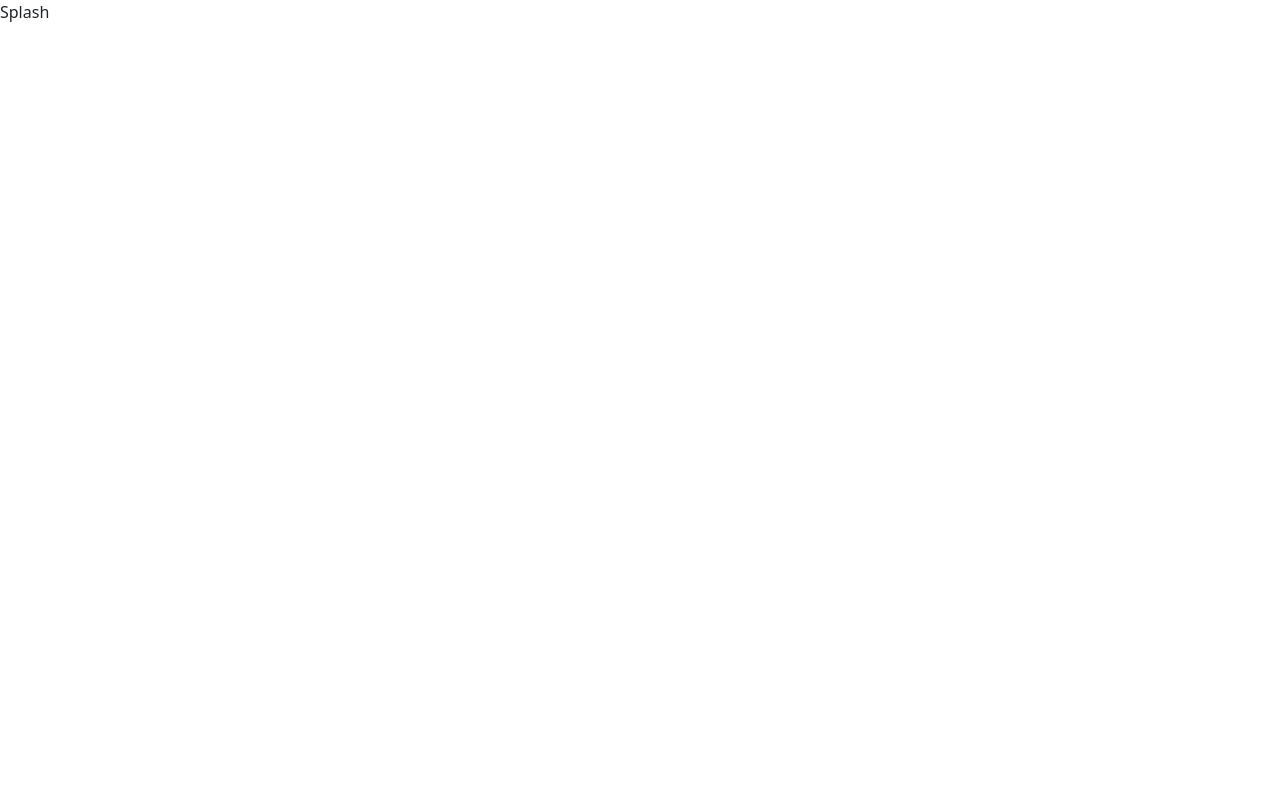
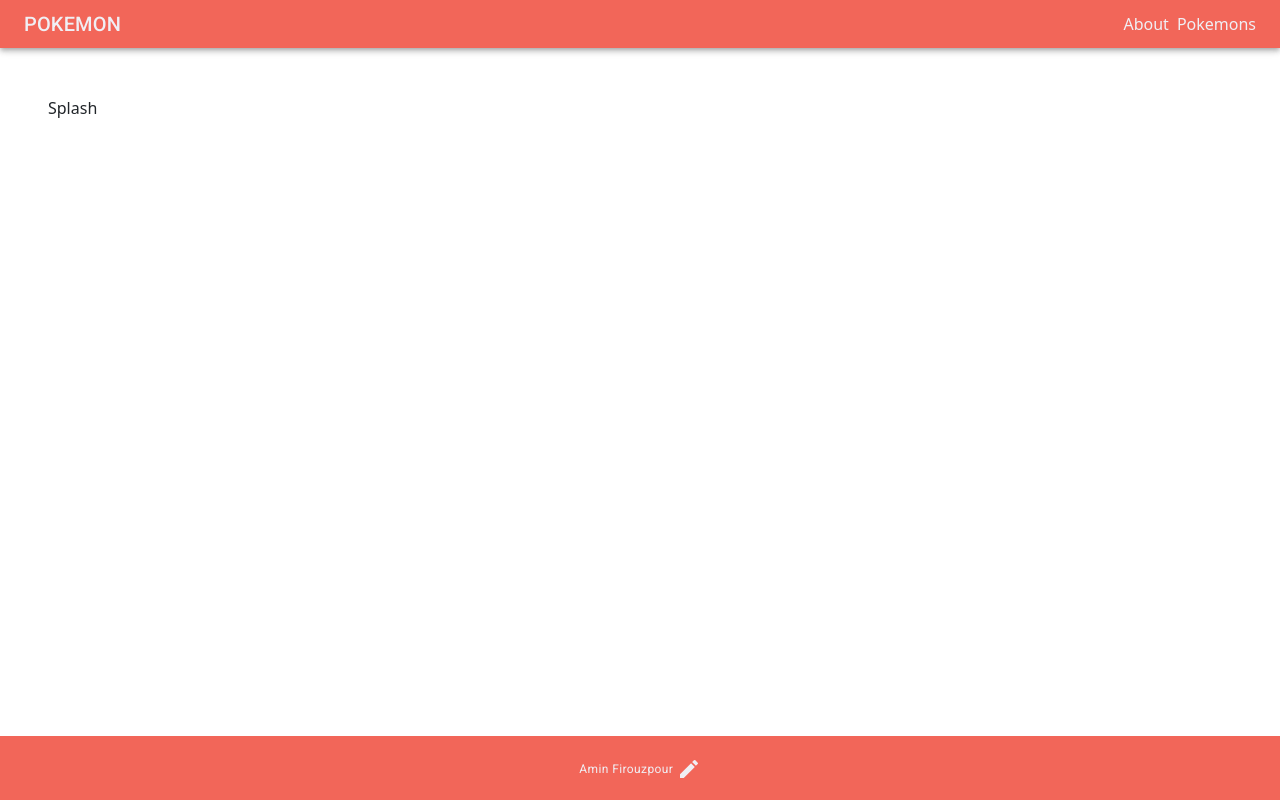
Before and after one commit to Aminfrp/pokemons, a React (Create React App) app: page / in a window 1280 px wide. Built offline with nearby package versions, Linux system fonts and the light colour scheme.

Commit message:
feat: :sparkles: add charactors images

```diff
--- a/package.json
+++ b/package.json
@@ -17,6 +17,7 @@
     "react-query": "^3.34.19",
     "react-router-dom": "^6.3.0",
     "react-scripts": "5.0.0",
+    "swiper": "^8.2.4",
     "web-vitals": "^2.1.4"
   },
   "scripts": {
--- a/src/App.js
+++ b/src/App.js
@@ -1,15 +1,28 @@
+import { createTheme, ThemeProvider } from "@mui/material";
 import { QueryClientProvider ,QueryClient } from "react-query";
 import { ReactQueryDevtools } from 'react-query/devtools'
 import Router from "./Router";
 
 function App() {
   const query = new QueryClient();
+  const theme = createTheme({
+    palette: {
+      primary: {
+        main: "#F26659",
+      },
+      secondary:{
+        main: "#F0EFF4"
+      }
+    },
+  });
   return (
     <div className="App">
-      <QueryClientProvider client={query}>
-        <Router/>
-        <ReactQueryDevtools initialIsOpen={false} />
-      </QueryClientProvider>
+      <ThemeProvider theme={theme}>
+        <QueryClientProvider client={query}>
+          <Router/>
+          <ReactQueryDevtools initialIsOpen={false} />
+        </QueryClientProvider>
+      </ThemeProvider>
     </div>
   );
 }
--- a/src/Router.js
+++ b/src/Router.js
@@ -7,17 +7,21 @@ import About from "./pages/about/About"
 import Splash from './pages/splash/Splash';
 import  Pokemons  from './pages/pokemons/Pokemons';
 import Pokemon from "./pages/pokemons/Pokemon";
+import Layouts from "./components/layouts/Layouts";
 
 const Router = () => {
   return(
     <BrowserRouter>
+      <Layouts>
         <Routes>
           <Route path="/" element={<Splash />} />
-      <Route path="/pokemons" element={<Pokemons />} >
+          <Route path="pokemons">
+            <Route index element={<Pokemons />} />
             <Route path=":id" element={<Pokemon/>} />
           </Route>
           <Route path="/about" element={<About />} />
         </Routes>
+      </Layouts>
     </BrowserRouter>
   )
 }
--- /dev/null
+++ b/src/components/layouts/Layouts.jsx
@@ -0,0 +1,17 @@
+import React from 'react'
+import Footer from './footer/Footer'
+import Header from './header/Header'
+
+const Layouts = (props) => {
+  return (
+    <div className='d-flex flex-column' style={{height:"100vh"}}>
+      <Header/>
+      <div className='flex-grow-1 p-5 d-flex'>
+        {props.children}
+      </div>
+      <Footer/>
+    </div>
+  )
+}
+
+export default Layouts
--- /dev/null
+++ b/src/components/layouts/footer/Footer.jsx
@@ -0,0 +1,18 @@
+import { Toolbar, Typography, useTheme } from '@mui/material'
+import React from 'react'
+import EditIcon from '@mui/icons-material/Edit';
+
+const Footer = () => {
+  const theme = useTheme()
+  return (
+    <Toolbar className='d-flex justify-content-center' style={{ backgroundColor: theme.palette.primary.main }}>
+      <div className='w-25 text-center'>
+        <Typography variant="caption" color="secondary" >
+          Amin Firouzpour <EditIcon />
+        </Typography>
+      </div>
+    </Toolbar>
+  )
+}
+
+export default Footer
--- /dev/null
+++ b/src/components/layouts/header/Header.jsx
@@ -0,0 +1,41 @@
+import { AppBar, Toolbar, Typography, useTheme } from '@mui/material'
+import React from 'react'
+import { NavLink } from "react-router-dom";
+
+const Header = () => {
+  const theme = useTheme()
+  const linkStyle = {
+   textDecoration:"none",
+   color:theme.palette.secondary.main,
+   backgroundColor:theme.palette.primary.main
+  }
+  const activeClass = {
+    backgroundColor:theme.palette.secondary.main,
+    color:theme.palette.primary.main,
+    textDecoration:"none",
+    padding:"5%",
+    borderRadius:"2px",
+    transition: "background 1s ease"
+  }
+  return (
+  <AppBar position="static">
+    <Toolbar variant="dense" className='d-flex justify-content-between'>
+      <NavLink to="/" style={linkStyle}>
+        <Typography variant="h6" color="inherit" component="div">
+          POKEMON
+        </Typography>
+      </NavLink>
+      <div>
+        <NavLink to="/about" style={({isActive}) => isActive? activeClass:linkStyle} className="mx-2">
+          About
+        </NavLink>
+        <NavLink to="/pokemons" style={({isActive}) => isActive? activeClass:linkStyle}>
+          Pokemons
+        </NavLink>
+      </div>
+    </Toolbar>
+  </AppBar>
+  )
+}
+
+export default Header
--- a/src/index.css
+++ b/src/index.css
@@ -1,13 +1,39 @@
-body {
+* {
   margin: 0;
-  font-family: -apple-system, BlinkMacSystemFont, 'Segoe UI', 'Roboto', 'Oxygen',
-    'Ubuntu', 'Cantarell', 'Fira Sans', 'Droid Sans', 'Helvetica Neue',
-    sans-serif;
-  -webkit-font-smoothing: antialiased;
-  -moz-osx-font-smoothing: grayscale;
 }
+
 
 code {
   font-family: source-code-pro, Menlo, Monaco, Consolas, 'Courier New',
     monospace;
 }
+
+.swiper {
+  width: 100%;
+  height: 70%;
+}
+
+.swiper-slide {
+  text-align: center;
+  font-size: 18px;
+  background: #fff;
+
+  /* Center slide text vertically */
+  display: -webkit-box;
+  display: -ms-flexbox;
+  display: -webkit-flex;
+  display: flex;
+  -webkit-box-pack: center;
+  -ms-flex-pack: center;
+  -webkit-justify-content: center;
+  justify-content: center;
+  -webkit-box-align: center;
+  -ms-flex-align: center;
+  -webkit-align-items: center;
+  align-items: center;
+}
+
+.swiper-slide img {
+  display: block;
+  object-fit: cover;
+}
--- a/src/index.js
+++ b/src/index.js
@@ -3,6 +3,6 @@ import ReactDOM from 'react-dom';
 import './index.css';
 import App from './App';
 import "bootstrap/dist/css/bootstrap.css"
-
+import "swiper/css/bundle";
 const root = document.getElementById('root');
 ReactDOM.render(<App />, root);
--- a/src/pages/pokemons/Pokemon.jsx
+++ b/src/pages/pokemons/Pokemon.jsx
@@ -1,8 +1,65 @@
-import React from 'react'
+import React, { useState } from 'react'
+import {useLocation, useParams} from "react-router-dom"
+import { usePokemon } from './hooks/PokemonsHook';
+import { useEffect } from 'react';
+// Import Swiper React components
+import { Swiper, SwiperSlide } from "swiper/react";
+
+// Import Swiper styles
+import "swiper/css";
+import "swiper/css/pagination";
+import "../../index.css"
+
+// import required modules
+import { EffectCards, Navigation, Pagination } from "swiper";
+import {CircularProgress, Container, Typography, useTheme } from '@mui/material';
+
 
 const Pokemon = () => {
+  const {state} = useLocation();
+  const params = useParams();
+  const {data,isLoading} = usePokemon(state.url);
+  const theme = useTheme();
+  const [images,setImages] = useState([]);
+  const getProfiles = (data) => {
+    if(data !== undefined){
+      const values = Object.values(data).filter((sp) => sp!==null);
+      const images = values.filter((img)=>typeof img === "string")
+      console.log(images);
+      return setImages(images)
+    }
+  }
+  useEffect(()=>{
+    if(data){
+      getProfiles(data.sprites);
+    }
+  },[data])
   return (
-    <div>Pokemon</div>
+    <div className='d-flex justify-content-center align-items-center w-100'>
+      {
+        isLoading ? <CircularProgress/> :
+        images.length?
+          <Container className='d-flex flex-column justify-content-start' style={{maxWidth:700}}>
+            <Typography variant='button' className="text-center">{params.id}</Typography>
+            <Swiper
+              pagination={{
+                dynamicBullets: true,
+              }}
+              modules={[EffectCards]}
+              effect={"cards"}
+              grabCursor={true}
+              className="mySwiper"
+              >
+              { images.map((image, index) =>
+                <SwiperSlide key={index} style={{borderRadius:"15px",backgroundColor:`rgb(${Math.floor(Math.random() * 256)+","+Math.floor(Math.random() * 256)+","+Math.floor(Math.random() * 256)})`}}>
+                  <img src={image} loading={"lazy"} alt={image} width={"100%"} height={"100%"}/>
+                </SwiperSlide>
+                )}
+            </Swiper>
+          </Container>
+          :<div>nist</div>
+      }
+    </div>
   )
 }
 
--- a/src/pages/pokemons/Pokemons.jsx
+++ b/src/pages/pokemons/Pokemons.jsx
@@ -1,33 +1,51 @@
-import { Button, CircularProgress, Grid, Typography } from '@mui/material';
-import axios from 'axios';
+import { CircularProgress, Grid, Typography, useTheme } from '@mui/material';
 import React from 'react';
-import {useQueryClient, useQuery} from "react-query";
-
-const usePokemon = () => {
-  const pokemons = useQuery("pokemon",() => {
-    return axios.get("https://pokeapi.co/api/v2/pokemon").then(res => res.data)
-  },{
-    cacheTime:10000
-  })
-  return pokemons;
-}
+import { NavLink } from 'react-router-dom';
+import { usePokemons } from './hooks/PokemonsHook';
 
 const Pokemons = () => {
-  const {data, isLoading, isError, isFetching, error} = usePokemon();
-  const queryClient = useQueryClient()
+  const {data, isLoading, isError, isFetching, error} = usePokemons();
+  const theme = useTheme();
   return (
-    <React.Fragment>
-      <Grid container boxShadow={2} borderRadius={5} justifyContent={isLoading || isError ?"center":"start"} padding={5} marginY={10}>
+    <Grid container columnSpacing={1} padding={2} className="d-flex justify-content-center">
       {isLoading ? <CircularProgress/>: isError ?
       <Typography component={"b"} color={"red"}> {error.message} </Typography>
         :
-        data?.results.map((singlePoke,index) => {
-          return <Grid item minWidth={100} xs={4} padding={2} key={index}>{singlePoke.name}</Grid>
-        }) }
+          Object.keys(data).length ? data.results.map((singlePoke,index) => {
+            return (
+              <Grid
+                key={index}
+                xs={2}
+                item
+                minWidth={100}
+                margin={1}
+                style={{
+                  textDecoration:"none",
+                  backgroundColor:theme.palette.primary.main,
+                  borderRadius:"5px",
+                  color:theme.palette.secondary.main
+                }}
+                className="d-flex justify-content-center align-items-center"
+              >
+                <NavLink
+                  to={`/pokemons/${singlePoke.name}`}
+                  state={{url:singlePoke.url}}
+                  style={{textDecoration:"none", color:theme.palette.secondary.main}}
+                  >
+                  <Grid
+                    margin={5}
+                    className="text-center"
+                    key={index}
+                  >
+                    {singlePoke.name.toUpperCase()}
+                  </Grid>
+                </NavLink>
+              </Grid>
+            )
+          }):"EMPTY"
+        }
         {isFetching?<CircularProgress/>:null}
-      </Grid>
-      <Button onClick={() => queryClient.invalidateQueries("pokemon")} variant="outlined" className='my-5 '>Refetch Data</Button>
-    </React.Fragment>
+    </Grid>
   )
 }
 export default Pokemons;
--- /dev/null
+++ b/src/pages/pokemons/hooks/PokemonsHook.js
@@ -0,0 +1,22 @@
+import axios from "axios";
+import { useQuery } from "react-query";
+
+export const usePokemon = (url) => {
+  const pokemon = useQuery(["pokemon",url],() => {
+    return axios.get(url).then(res => res.data)
+  },{
+    cacheTime:10000,
+    refetchOnWindowFocus:false
+  })
+  return pokemon;
+}
+
+export const usePokemons = () => {
+  const pokemons = useQuery("pokemons",() => {
+    return axios.get("https://pokeapi.co/api/v2/pokemon").then(res => res.data)
+  },{
+    cacheTime:10000,
+    refetchOnWindowFocus:false
+  })
+  return pokemons;
+}
```
Also changed, not shown: 2 other files (tests, documents, lock files or other folders). Lines whose indentation alone changed are shown as unchanged.
